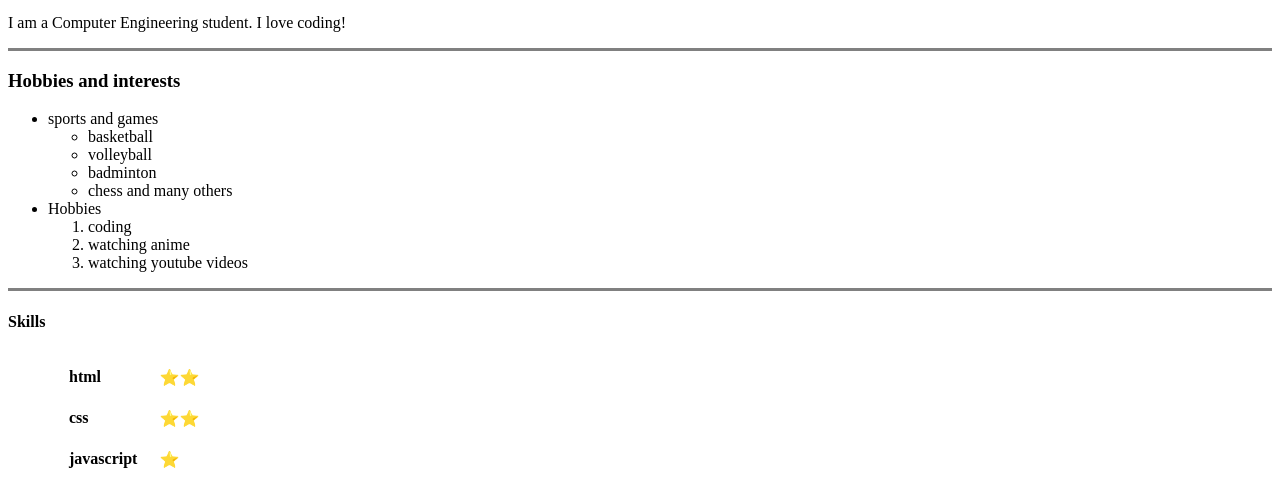
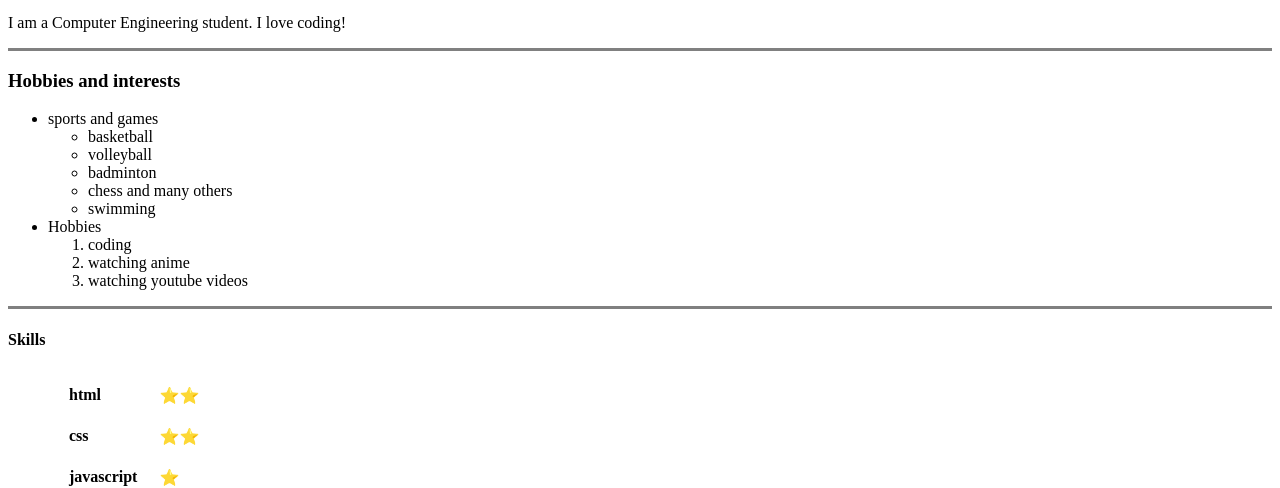
Before and after one commit to alexanderlascanolopez/cv, a plain HTML site: page index.html in a window 1280 px wide. Shown: the part 312-800 px from the top of the page. Drawn offline with Linux system fonts and the light colour scheme.

Commit message:
add sports

```diff
--- a/index.html
+++ b/index.html
@@ -18,6 +18,7 @@
           <li>volleyball</li>
           <li>badminton</li>
           <li>chess and many others</li>
+          <li>swimming</li>
         </ul>
       </li>
       <li>Hobbies
```
